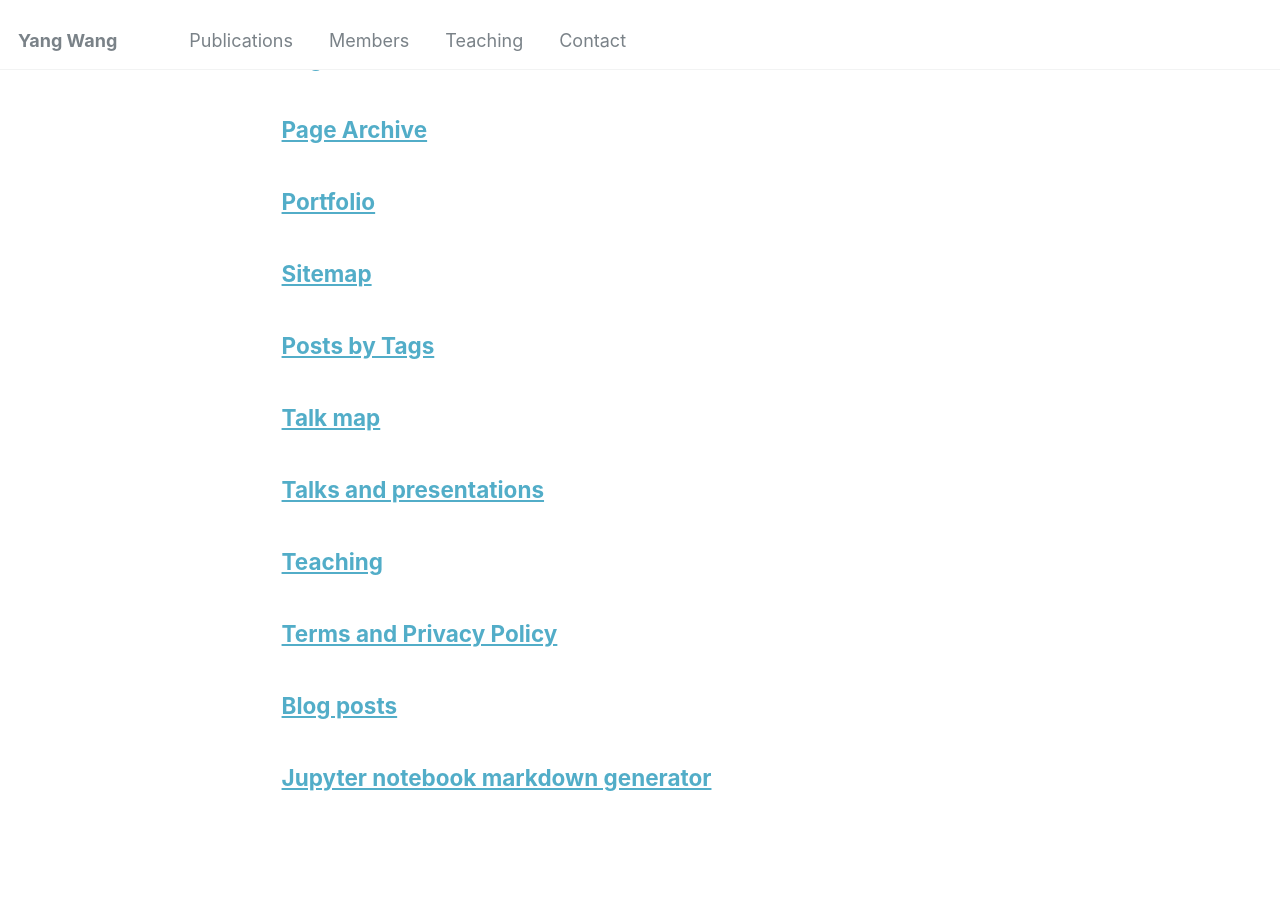
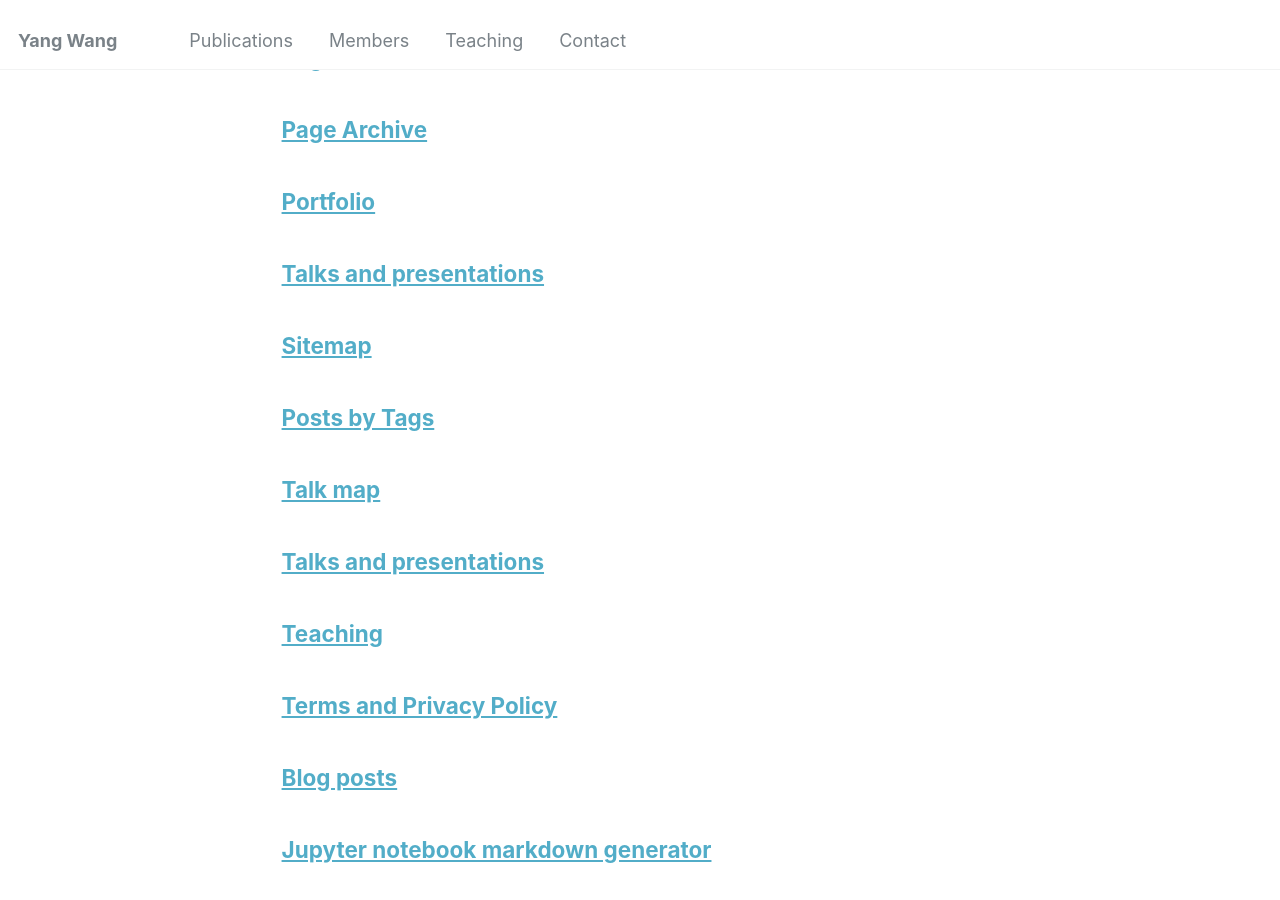
Before and after one commit to kywang/kywang.github.io, a Jekyll site: the page built from _pages/page-archive.html, in a window 1280 px wide and 900 px high, scrolled down 639 px. Built offline with Jekyll 4.4.1, drawn with Linux system fonts in a browser that asks for light colours.

Commit message:
Update publications.html

```diff
--- a/_pages/publications.html
+++ b/_pages/publications.html
@@ -1,3 +1,9 @@
+---
+layout: archive
+title: "Talks and presentations"
+permalink: /publications/
+author_profile: true
+---
 
 <html>
 <head>
```
